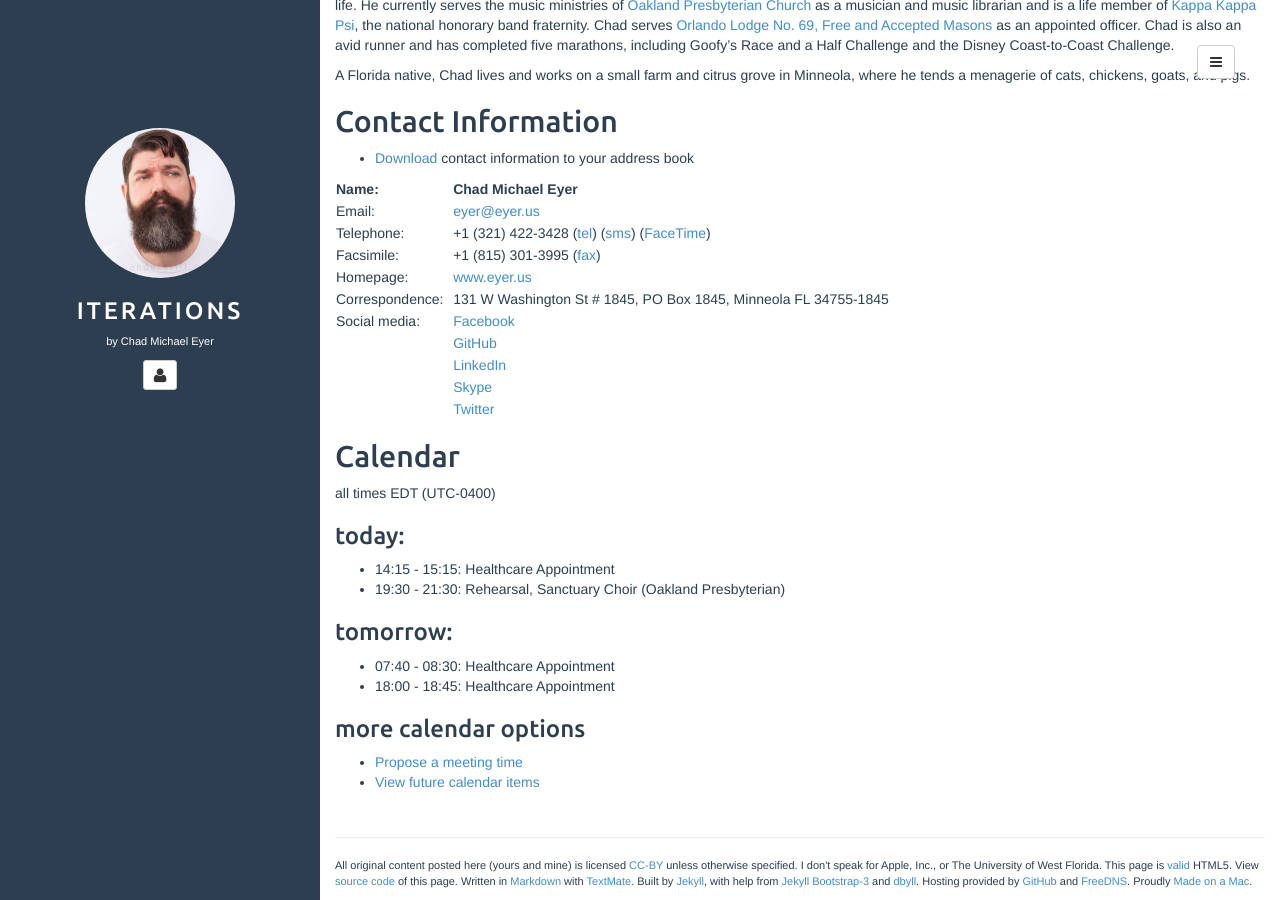
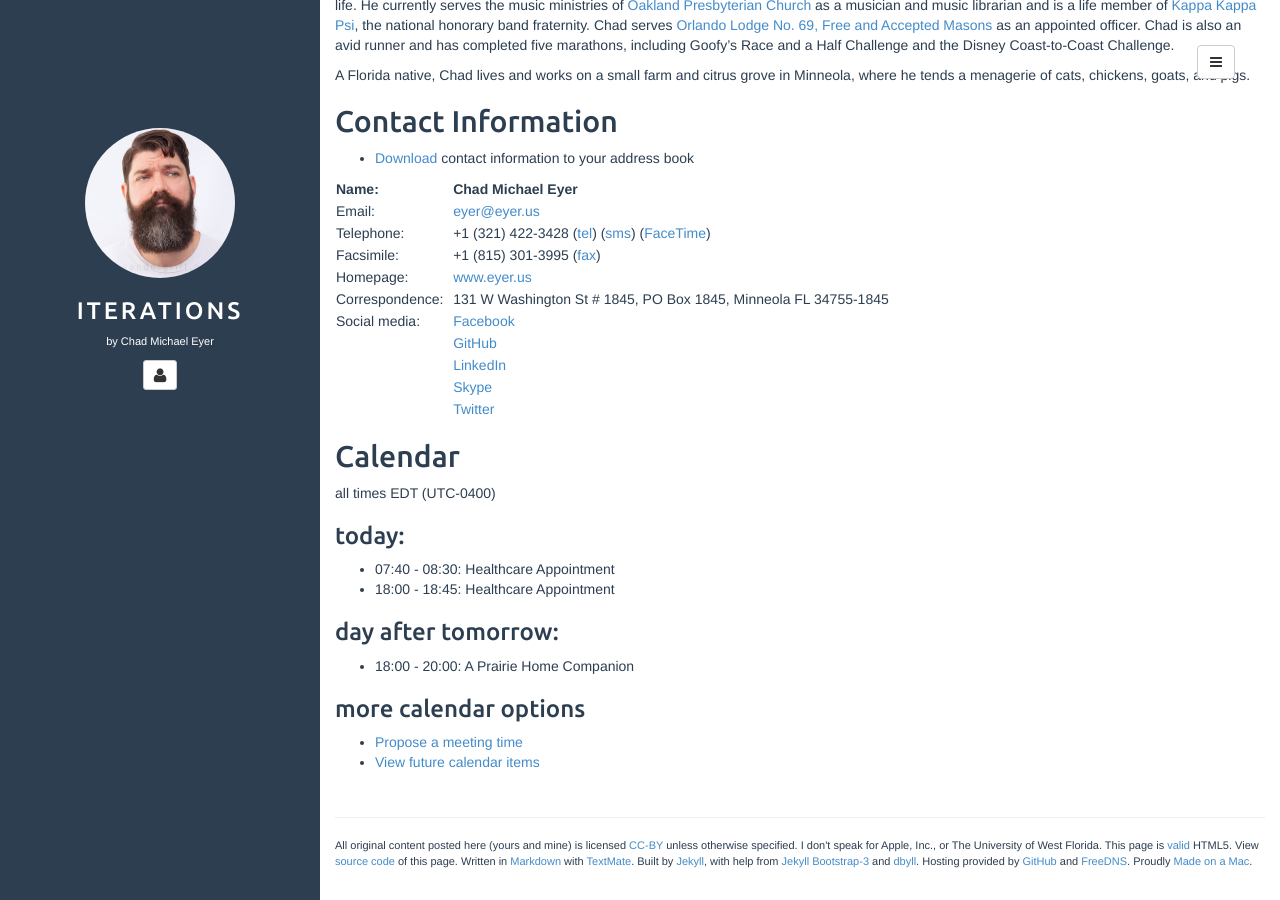
Before and after one commit to chadmichaeleyer/chadmichaeleyer.github.io, a Jekyll site: the page built from about.md, in a window 1280 px wide and 900 px high, scrolled down 994 px. Built offline with Jekyll 4.4.1, drawn with Linux system fonts in a browser that asks for light colours.

Commit message:
calendar update

```diff
--- a/calendar.markdown
+++ b/calendar.markdown
@@ -2,10 +2,9 @@ all times EDT (UTC-0400)
 
 ### today:
 
-* 14:15 - 15:15: Healthcare Appointment
-* 19:30 - 21:30: Rehearsal, Sanctuary Choir (Oakland Presbyterian)
-
-### tomorrow:
-
 * 07:40 - 08:30: Healthcare Appointment
 * 18:00 - 18:45: Healthcare Appointment
+
+### day after tomorrow:
+
+* 18:00 - 20:00: A Prairie Home Companion
```
Also changed, not shown: calendar-year.markdown (+4 -5 lines).
